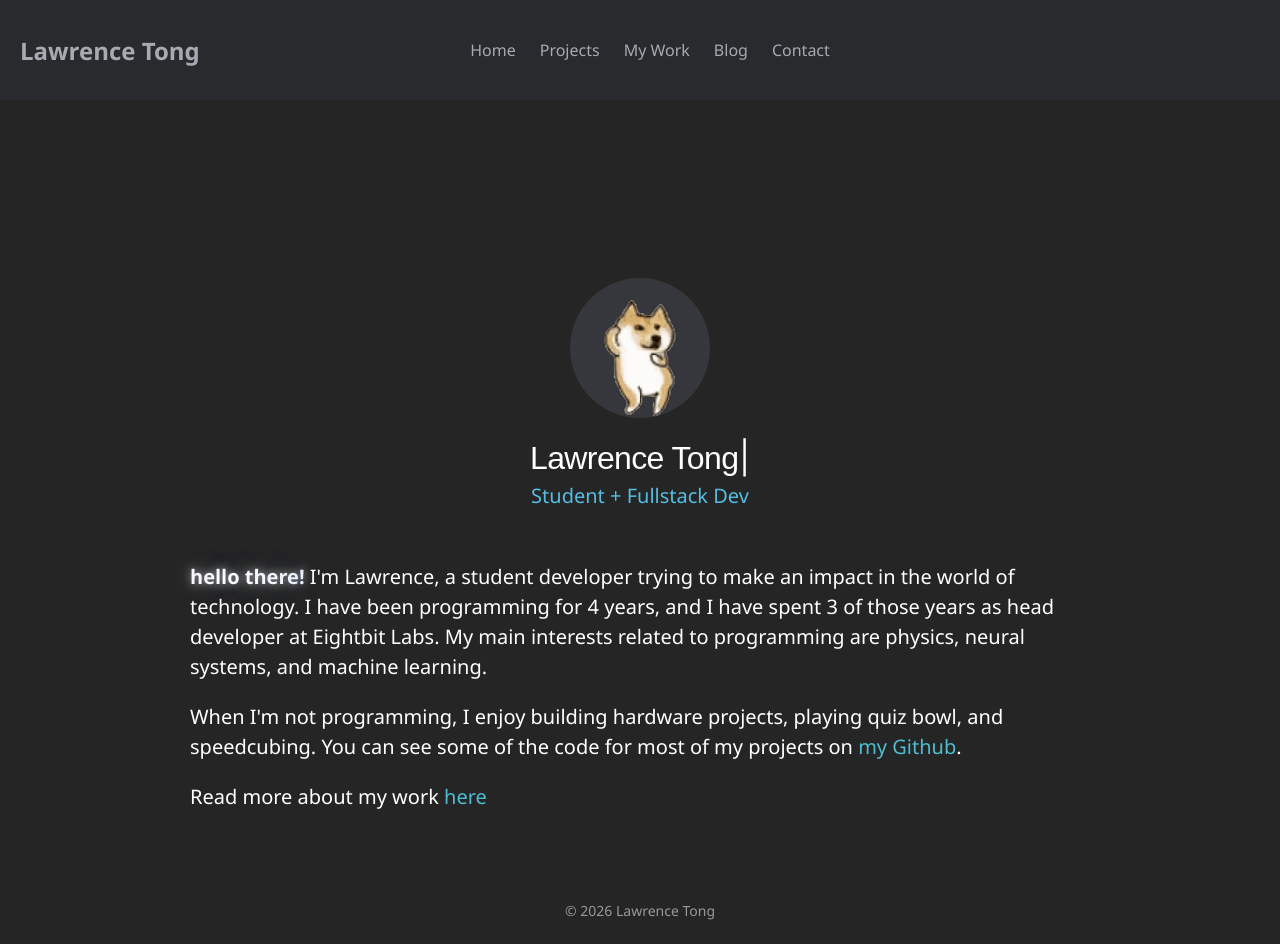
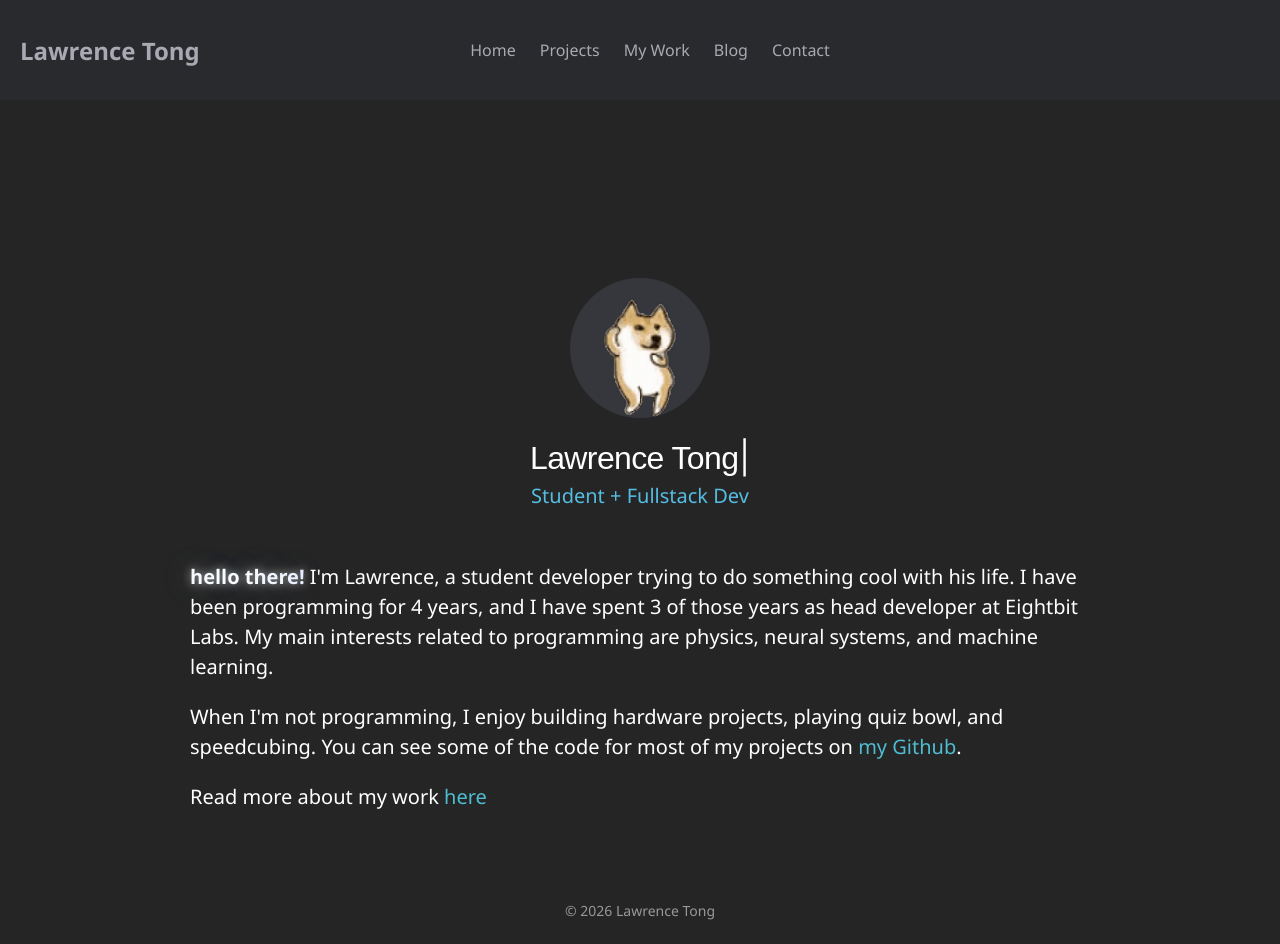
Before and after one commit to btfcookies/CookiemonsterWebsite, a React (Vite) app: page / in a window 1280 px wide. Built offline with nearby package versions, Linux system fonts and the light colour scheme.

Commit message:
fix font

```diff
--- a/src/pages/Home.jsx
+++ b/src/pages/Home.jsx
@@ -26,7 +26,7 @@ function Home() {
         <h2 className='subtitle'>Student + Fullstack Dev</h2>
       </div>
       <h2 className='bio'><span className='bloom-text'>hello there! </span>
-      I'm Lawrence, a student developer trying to make an impact in the world of technology. I have been programming for 4 years, and I have spent 3 of those years as head developer at Eightbit Labs. My main interests related to programming are physics, neural systems, and machine learning.
+      I'm Lawrence, a student developer trying to do something cool with his life. I have been programming for 4 years, and I have spent 3 of those years as head developer at Eightbit Labs. My main interests related to programming are physics, neural systems, and machine learning.
 
       <p>When I'm not programming, I enjoy building hardware projects, playing quiz bowl, and speedcubing. You can see some of the code for most of my projects on <a href="https://github.com/btfcookies" className='bio-link'>my Github</a>.</p>
       <p>Read more about my work <a href="/research" className='bio-link'>here</a></p>
```
